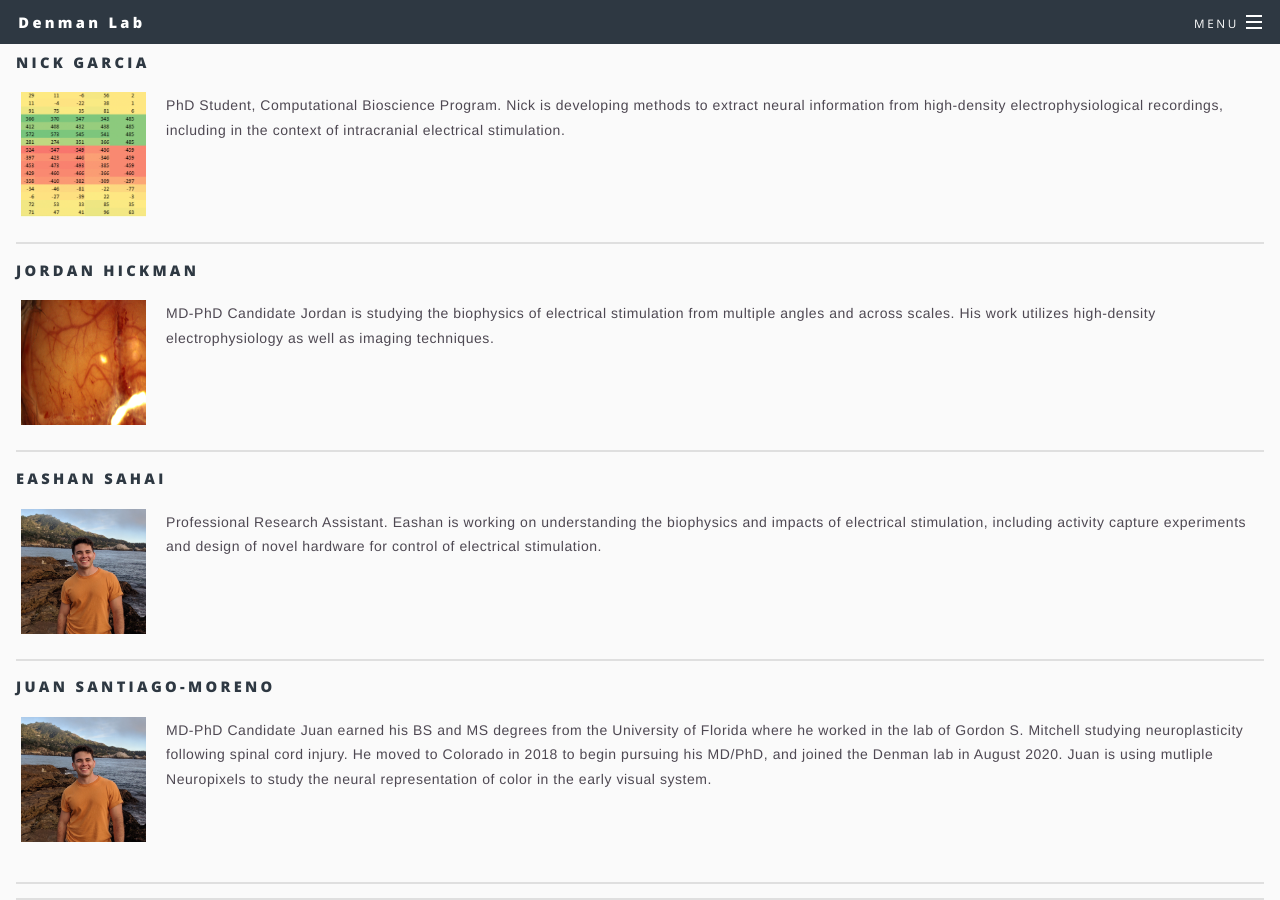
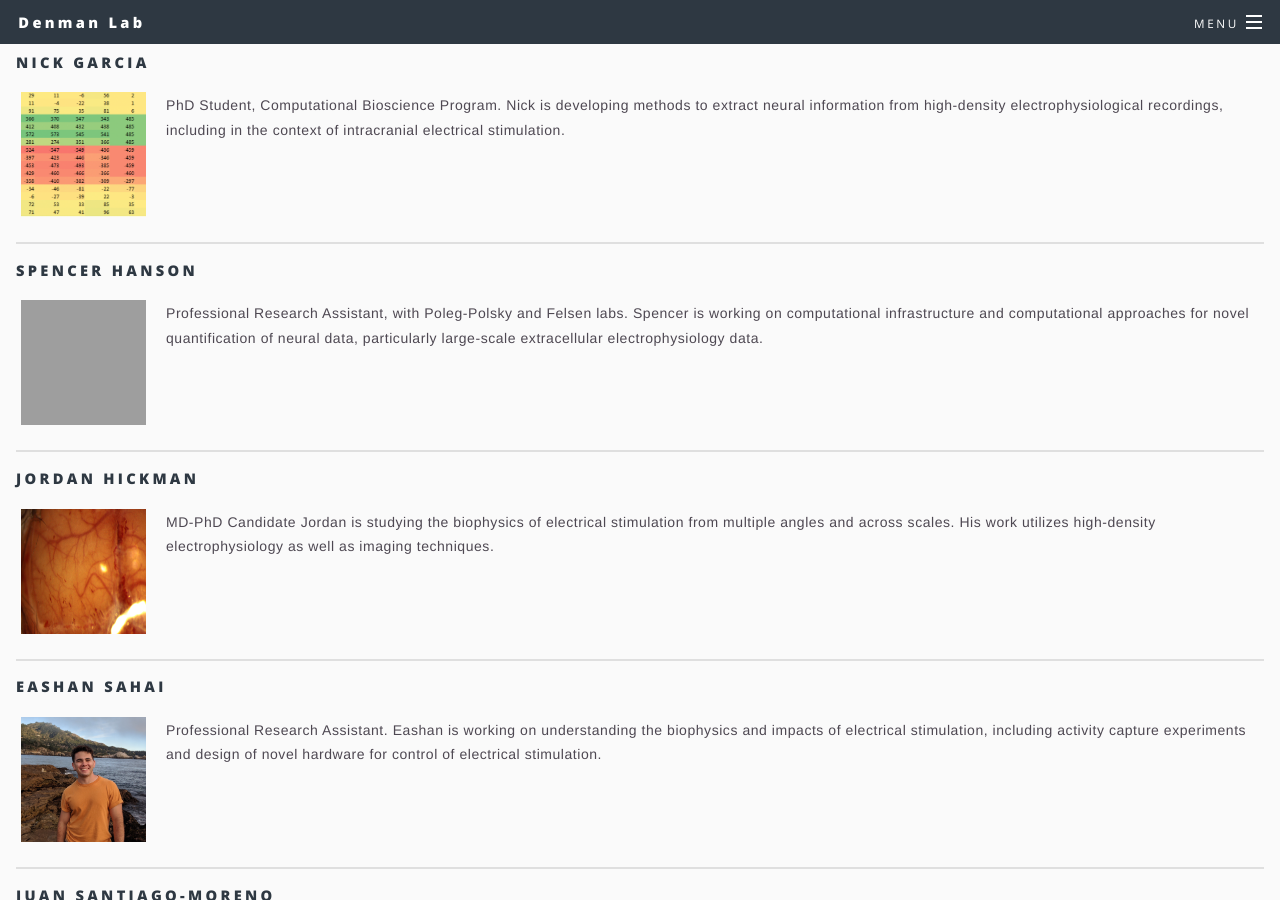
Before and after one commit to denmanlab/denmanlab.github.io, a Jekyll site: the page built from _pages/people.html, in a window 1280 px wide and 900 px high, scrolled down 924 px. Built offline with Jekyll 4.4.1, drawn with Linux system fonts in a browser that asks for light colours; grey boxes are pictures that could not be loaded.

Commit message:
Update people.html

```diff
--- a/_pages/people.html
+++ b/_pages/people.html
@@ -43,6 +43,16 @@ background-image: cu001.jpeg
     </p2>
 </div>
 
+
+<hr style="margin:0 0 1em 0;" />
+<h4>Spencer Hanson</h4>
+<div class=image_wrapper>
+    <img id="img" src="3dpath_spline.PNG"
+    width="125" height="125" class="bio_img_l"/>
+    <p2>
+        Professional Research Assistant, with Poleg-Polsky and Felsen labs. Spencer is working on computational infrastructure and computational approaches for novel quantification of neural data, particularly large-scale extracellular electrophysiology data.
+    </p2>
+</div>
 
 <hr style="margin:0 0 1em 0;" />
 <h4>Jordan Hickman</h4>
@@ -125,8 +135,6 @@ Juan is using mutliple Neuropixels to study the neural representation of color i
 <hr style="margin:0 0 1em 0;" />
 <h4>Grant Hughes</h4>
 <div class=image_wrapper>
-    <img id="img" src="/images/grant.png"
-    width="125" height="125" class="bio_img_l"/>
     <p2>
     Professional Research Assistant. Grant was a jack-of-all-trades in the lab. Currently a PhD student at the University of Colorado.
     </p2>
@@ -135,8 +143,6 @@ Juan is using mutliple Neuropixels to study the neural representation of color i
 <hr style="margin:1em 0 1em 0;" />
 <h4>Maham Haq</h4>
 <div class=image_wrapper>
-    <img id="img" src="/images/PC_ccg.png"
-    width="125" height="125" class="bio_img_l"/>
     <p2>
     Fall 2022 Neuroscience Rotation Student, with Person Lab, Maham is studying the synchrony of populations of Purkinje neurons.
     </p2>
```
